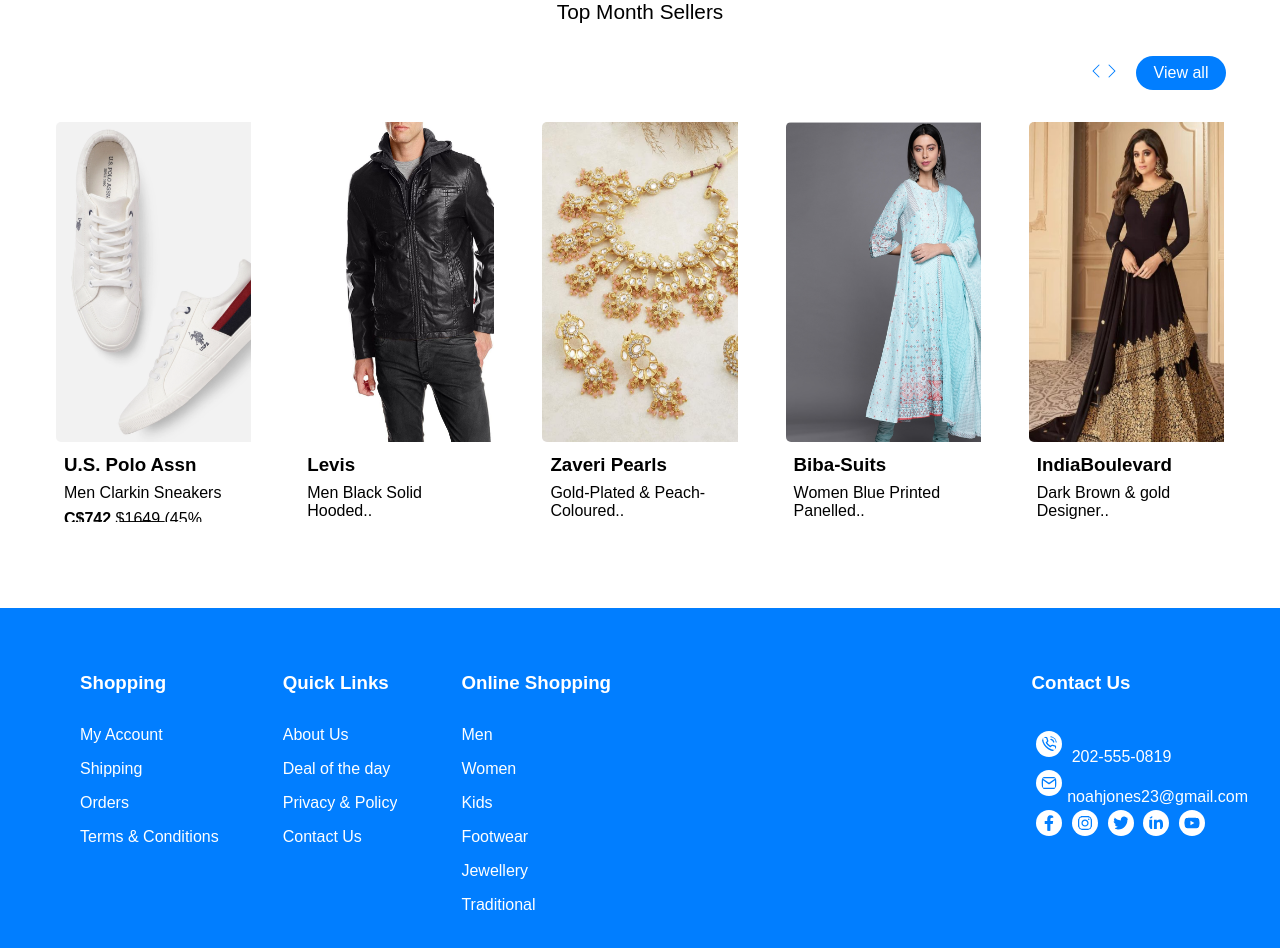
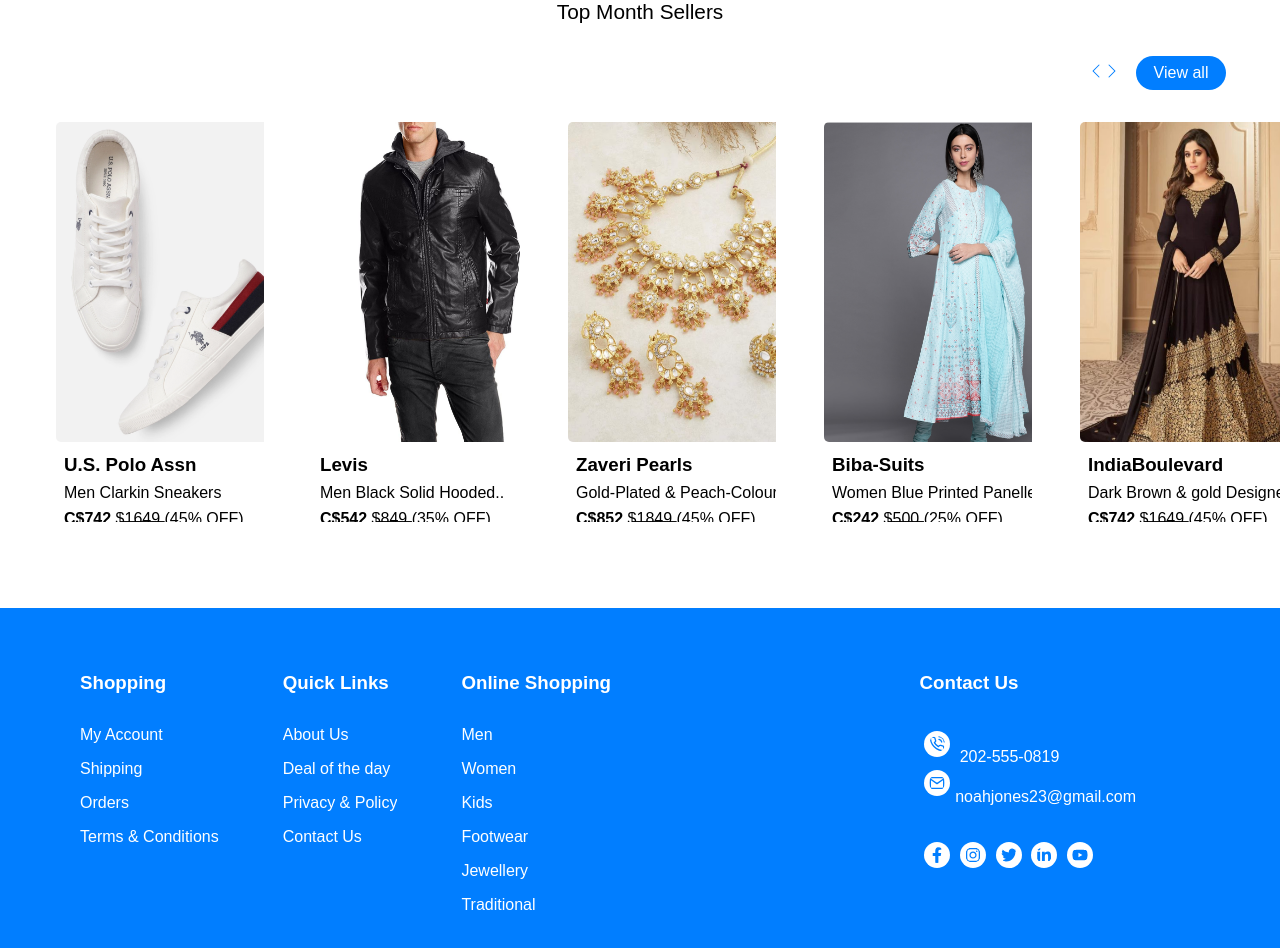
Before and after one commit to Snesh07/startxlabs_assignment, a React (Create React App) app: page / in a window 1280 px wide. Shown: the part 2060-3008 px from the top of the page. Built offline with nearby package versions, Linux system fonts and the light colour scheme.

Commit message:
fix: alignment

```diff
--- a/src/components/DealofDay.js
+++ b/src/components/DealofDay.js
@@ -7,7 +7,20 @@
 //     return string?.length > n ? string.substr(0, n - 1) + '...' : string;
 // }
 
-function DealofDay() {
+
+const DealofDay = (props) => {
+
+    const slideLeft = () => {
+        var slider = document.getElementById("slider");
+        slider.scrollLeft = slider.scrollLeft + 500;
+    }
+
+    const slideRight = () => {
+        var slider = document.getElementById("slider");
+        slider.scrollLeft = slider.scrollLeft - 500;
+    }
+
+
     return (
         <>
             <div className='dealsOfDay_container'>
@@ -19,12 +32,15 @@
                 </div>
 
                 <div className='dealsOfDay_btn'>
-                    <div><BsChevronLeft className='slider_btn left' /></div>
-                    <div><BsChevronRight className='slider_btn right' /></div>
+                    <div><BsChevronLeft className='slider_btn left' onClick={slideLeft} /></div>
+                    <div><BsChevronRight className='slider_btn right' onClick={slideRight} /></div>
                     <button className='viewAll_btn'>View all</button>
                 </div>
 
-                <div className='dealsOfDay_image_slider'>
+
+                {/* ------Slider------- */}
+
+                <div id='slider' className='dealsOfDay_image_slider'>
 
                     <div className='dealsOfDay_image_area'>
                         <img className='dealsOfDay_image_slider_img' src='./images/Rectangle_1751.png' alt="banner" />
@@ -61,7 +77,6 @@
                         <p>Dark Brown & gold Designer..</p>
                         <h4><b>C$742 </b> $̶1̶6̶4̶9̶ (45% OFF)</h4>
                     </div>
-
                 </div>
             </div>
         </>
--- a/src/styles/DealofDay.css
+++ b/src/styles/DealofDay.css
@@ -3,7 +3,7 @@
     margin: 35rem 0;
     width: 100%;
     height: auto;
-    overflow: hidden;
+    overflow-y: hidden;
 }
 .dealsOfDay_heading {
     align-items: center;
@@ -83,8 +83,18 @@
 .dealsOfDay_image_slider{
     margin: 2rem;
     display: flex;
-    /* grid-gap: 0.5rem;
-    grid: auto / auto auto auto auto auto; */
+    width: 100%;
+    height: 100%;
+    white-space: nowrap;
+    overflow-x: scroll !important;
+    position: relative;
+    align-items: center;
+    scrollbar-width: none;
+    scroll-behavior: smooth;
+}
+
+.dealsOfDay_image_slider::-webkit-scrollbar {
+    display: none;
 }
 
 .dealsOfDay_image_area{
--- a/src/styles/Footer.css
+++ b/src/styles/Footer.css
@@ -48,6 +48,8 @@
 
 .footer_contactUs {
     text-align: left;
+    margin: 0 7rem;
+    align-items: center;
 }
 
 .footer_contactUs h3{
@@ -64,6 +66,10 @@
     font-weight: 400;
 }
 
+.footer_socialmedia_icons{
+    margin: 2rem 0;
+}
+
 .footer_icon_bg {
     background-color: #fff;
     border-radius: 50%;
```
